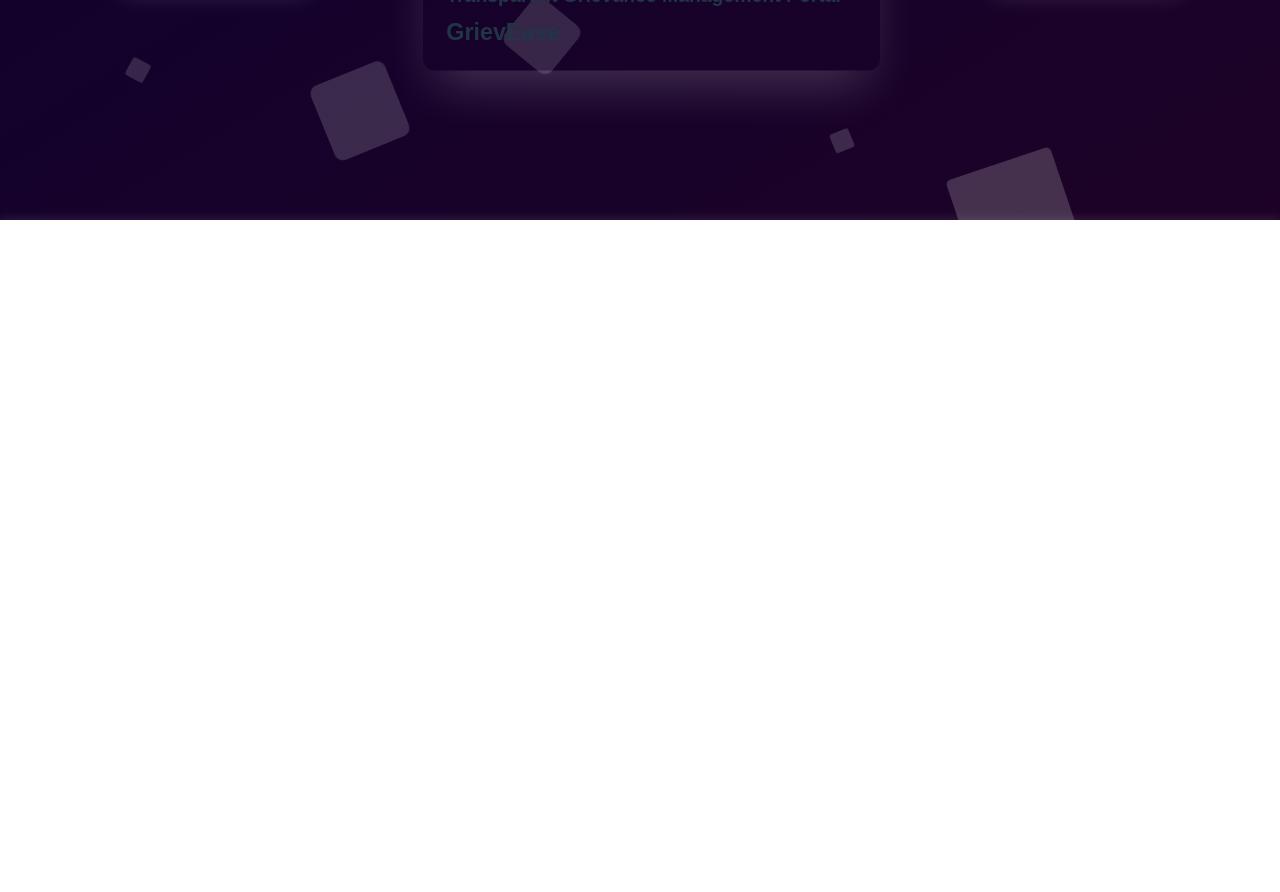
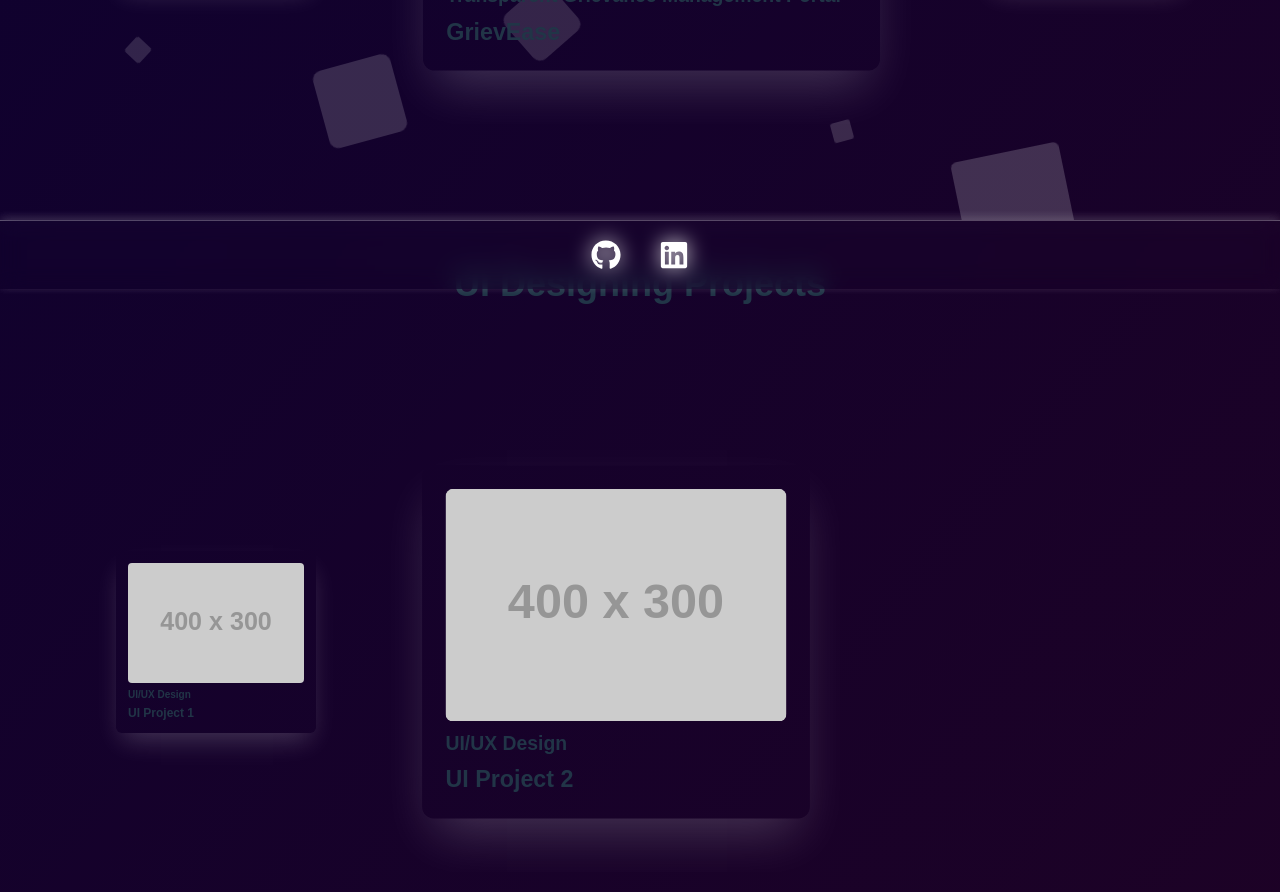
Before and after one commit to karangangwar341/vite-project, a React (Vite) app in the folder Portfolio/frontend/: page /work in a window 1280 px wide. Shown: the part 580-1472 px from the top of the page. Before the commit the page ends 800 px from the top, so only its background shows below. Built offline with nearby package versions, Linux system fonts and the light colour scheme.

Commit message:
updated work

```diff
--- a/Portfolio/frontend/index.html
+++ b/Portfolio/frontend/index.html
@@ -7,7 +7,7 @@
     <title>Vite + React</title>
   </head>
   <body>
-    <div class="area " >
+    <div class="area" >
       <ul class="circles">
               <li></li>
               <li></li>
--- a/Portfolio/frontend/src/Components/Aboutme.jsx
+++ b/Portfolio/frontend/src/Components/Aboutme.jsx
@@ -4,21 +4,22 @@ import { useInView } from "react-intersection-observer";
 import profilepic from '../assets/avatar.png'
 function SocialMediaLinks() {
   const links = [
-    { src: "https://cdn.builder.io/api/v1/image/assets/TEMP/903e55b0f26ec570e3c97c8f1b7278c859ddd373096f9c93941373e946649be5?apiKey=78edfb5432bb454ba45341ffa54eb21f&", alt: "Social media icon 1" },
-    { src: "https://cdn.builder.io/api/v1/image/assets/TEMP/c87bd3a295b8a052a0fab142dacfd27142825426fa87311b2f341dfe751bc0ea?apiKey=78edfb5432bb454ba45341ffa54eb21f&", alt: "Social media icon 2" },
-    { src: "https://cdn.builder.io/api/v1/image/assets/TEMP/23d2f7621fbe9a928459dd49735f03a515bffbfcbfd529b3dfea02f8ad7ebb37?apiKey=78edfb5432bb454ba45341ffa54eb21f&", alt: "Social media icon 3" },
+   { src: "https://cdn.builder.io/api/v1/image/assets/TEMP/ce7a5392200faa7795d7c982290d739a4ea5d3c612c145679fe027eef2dccb8a?apiKey=78edfb5432bb454ba45341ffa54eb21f&", alt: "Social Icon 1", url:"https://instagram.com/the_silent_boy_1101"  },
+      { src: "https://cdn.builder.io/api/v1/image/assets/TEMP/6ca41ebe800be25472bc5e9a4c5d34ecce6e4cf15a807a340e84a6d0744c9b80?apiKey=78edfb5432bb454ba45341ffa54eb21f&", alt: "Social Icon 3", url:"https://www.linkedin.com/in/karan-gangwar-59aa8b225/"  },
   ];
 
   return (
     <div className="flex gap-4 self-start">
       {links.map((link, index) => (
-        <img
+       <a href={link.url}>
+         <img
           key={index}
           loading="lazy"
           src={link.src}
           alt={link.alt}
           className="shrink-0 w-6 aspect-square"
         />
+       </a>
       ))}
     </div>
   );
--- a/Portfolio/frontend/src/Components/ContactForm.jsx
+++ b/Portfolio/frontend/src/Components/ContactForm.jsx
@@ -4,8 +4,9 @@ import { RiFileDownloadLine } from "react-icons/ri";
 import image from "../assets/contactphoto.png";
 import resume from "../assets/karan_resume.pdf";
 
-function SocialIcon({ src, alt }) {
-  return <img loading="lazy" src={src} alt={alt} className="shrink-0 aspect-square w-[50px]" />;
+function SocialIcon({ src, alt,url }) {
+  return <a href={url} className="hover:scale-105"> <img loading="lazy" src={src} alt={alt} className="shrink-0 aspect-square w-[50px]" />
+</a>
 }
 
 const ContactForm = ({ onClose }) => {
@@ -92,9 +93,8 @@ function MyComponent() {
   const [isContactFormOpen, setIsContactFormOpen] = React.useState(false);
 
   const socialIcons = [
-    { src: "https://cdn.builder.io/api/v1/image/assets/TEMP/ce7a5392200faa7795d7c982290d739a4ea5d3c612c145679fe027eef2dccb8a?apiKey=78edfb5432bb454ba45341ffa54eb21f&", alt: "Social Icon 1" },
-    { src: "https://cdn.builder.io/api/v1/image/assets/TEMP/e03b68453f190f1624fab80de8bb54383f14a188464fac80f33230d108d898db?apiKey=78edfb5432bb454ba45341ffa54eb21f&", alt: "Social Icon 2" },
-    { src: "https://cdn.builder.io/api/v1/image/assets/TEMP/6ca41ebe800be25472bc5e9a4c5d34ecce6e4cf15a807a340e84a6d0744c9b80?apiKey=78edfb5432bb454ba45341ffa54eb21f&", alt: "Social Icon 3" },
+    { src: "https://cdn.builder.io/api/v1/image/assets/TEMP/ce7a5392200faa7795d7c982290d739a4ea5d3c612c145679fe027eef2dccb8a?apiKey=78edfb5432bb454ba45341ffa54eb21f&", alt: "Social Icon 1", url:"https://instagram.com/the_silent_boy_1101"  },
+      { src: "https://cdn.builder.io/api/v1/image/assets/TEMP/6ca41ebe800be25472bc5e9a4c5d34ecce6e4cf15a807a340e84a6d0744c9b80?apiKey=78edfb5432bb454ba45341ffa54eb21f&", alt: "Social Icon 3", url:"https://www.linkedin.com/in/karan-gangwar-59aa8b225/"  },
   ];
 
   const handleOpenContactForm = () => {
@@ -119,7 +119,7 @@ function MyComponent() {
         </button>
         <section className="flex gap-5 justify-between mt-24 max-md:mt-10">
           {socialIcons.map((icon) => (
-            <SocialIcon key={icon.src} src={icon.src} alt={icon.alt} />
+            <SocialIcon key={icon.src} src={icon.src} alt={icon.alt} url={icon.url} />
           ))}
         </section>
       </main>
--- a/Portfolio/frontend/src/Components/Header.jsx
+++ b/Portfolio/frontend/src/Components/Header.jsx
@@ -2,7 +2,7 @@ import React, { useState, useEffect } from "react";
 import { Link, useLocation } from "react-router-dom";
 
 const buttons = [
-  { Name: "Home", Address: "/" },
+  { Name: "Home", Address: "/home" },
   { Name: "Works", Address: "/work" },
   { Name: "Contact", Address: "#contactForm" },
 ];
@@ -38,6 +38,10 @@ const Header = () => {
       // Navigate to home page and scroll to contact form
       window.location.href = "/home#contactForm";
     }
+  };
+  const handleHomeClick = () => {
+    window.location.href = "/home";
+    //window.location.reload();
   };
 
   const scrollToContactForm = () => {
@@ -86,8 +90,16 @@ const Header = () => {
                   to={element.Address}
                   className="text-white hover:text-gray-300"
                   onClick={
-                    element.Name === "Contact" ? handleContactClick : null
+                    () => {
+                      if (element.Name === "Contact") {
+                        handleContactClick();
+                      } else if (element.Name === "Home") {
+                        handleHomeClick();
+                      }
+                    }
                   }
+
+
                 >
                   <button className="rounded-full px-3 py-1 bg-white/0 hover:scale-110 transition-transform">
                     {element.Name}
--- a/Portfolio/frontend/src/Components/Home.jsx
+++ b/Portfolio/frontend/src/Components/Home.jsx
@@ -11,8 +11,9 @@ import Services from './Services'
 
 
 const Home = () => {
+
   return (
-    <div className=' bg-deep-purple bg- w-screen h-full '>
+    <div className=' bg-deep-purple w-screen h-full '>
       <style>
             {`
               ::-webkit-scrollbar {
--- /dev/null
+++ b/Portfolio/frontend/src/Components/UI.jsx
@@ -0,0 +1,189 @@
+import React, { useState, useEffect, useRef } from "react";
+import Header from "./Header";
+import Footer from "./Footer";
+import "./Ds.css";
+
+const items = [
+  {
+    id: 7,
+    title: "UI Project 1",
+    subtitle: "UI/UX Design",
+    description: "Description of UI Project 1",
+    figmaEmbedUrl: "https://www.figma.com/embed?embed_host=share&url=https%3A%2F%2Fwww.figma.com%2Fproto%2FFyGIW5UpIsPSxjSMROD1as%2FDSW-website%3Fpage-id%3D0%253A1%26node-id%3D1-2%26viewport%3D-430%252C-691%252C0.44%26t%3DDVf7XJOtcrRdmepf-1%26scaling%3Dscale-down%26starting-point-node-id%3D1%253A28",
+    timeline: [
+      { date: "2023-01-01", event: "Project Initiation" },
+      { date: "2023-02-01", event: "Wireframing" },
+      { date: "2023-03-01", event: "Design Prototyping" },
+      { date: "2023-04-01", event: "User Testing" },
+      { date: "2023-05-01", event: "Final Design Delivery" },
+    ],
+    images: ["https://via.placeholder.com/400x300.png?text=UI+Project+1+Image1"],
+  },
+  {
+    id: 8,
+    title: "UI Project 2",
+    subtitle: "UI/UX Design",
+    description: "Description of UI Project 2",
+    figmaEmbedUrl: "https://www.figma.com/embed?embed_host=share&url=https%3A%2F%2Fwww.figma.com%2Fproto%2FFyGIW5UpIsPSxjSMROD1as%2FDSW-website%3Fpage-id%3D0%253A1%26node-id%3D1-2%26viewport%3D-430%252C-691%252C0.44%26t%3DDVf7XJOtcrRdmepf-1%26scaling%3Dscale-down%26starting-point-node-id%3D1%253A28",
+    timeline: [
+      { date: "2023-06-01", event: "Project Initiation" },
+      { date: "2023-07-01", event: "Wireframing" },
+      { date: "2023-08-01", event: "Design Prototyping" },
+      { date: "2023-09-01", event: "User Testing" },
+      { date: "2023-10-01", event: "Final Design Delivery" },
+    ],
+    images: ["https://via.placeholder.com/400x300.png?text=UI+Project+2+Image1"],
+  },
+  // Add other project items similarly
+];
+
+const Work2 = () => {
+  const [selectedId, setSelectedId] = useState(null);
+  const [currentImageIndex, setCurrentImageIndex] = useState(0);
+
+  const totalImages = items.reduce(
+    (total, item) => total + item.images.length,
+    0
+  );
+
+  const containerRef = useRef(null);
+
+  useEffect(() => {
+    const timer = setInterval(() => {
+      setCurrentImageIndex((prevIndex) => (prevIndex + 1) % 2);
+    }, Math.random() * 30000);
+
+    return () => clearInterval(timer);
+  }, [selectedId, totalImages]);
+
+  const handlePrevImage = () => {
+    setCurrentImageIndex((prevIndex) =>
+      prevIndex > 0 ? prevIndex - 1 : totalImages - 1
+    );
+  };
+
+  const handleNextImage = () => {
+    setCurrentImageIndex((prevIndex) =>
+      prevIndex < totalImages - 1 ? prevIndex + 1 : 0
+    );
+  };
+
+  useEffect(() => {
+    const handleScroll = () => {
+      const container = containerRef.current;
+      const items = Array.from(container.children);
+      const center = container.scrollLeft + container.offsetWidth / 2;
+
+      items.forEach((item) => {
+        const distanceFromCenter = Math.abs(
+          item.offsetLeft + item.offsetWidth / 2 - center
+        );
+        const scale = Math.max(0.5, 1 - Math.min(0.5, distanceFromCenter / 700));
+        item.style.transform = `scale(${scale})`;
+      });
+    };
+
+    const container = containerRef.current;
+    const items = Array.from(container.children);
+    const center = container.scrollLeft + container.offsetWidth / 2;
+
+    items.forEach((item) => {
+      const distanceFromCenter = Math.abs(
+        item.offsetLeft + item.offsetWidth / 2 - center
+      );
+      const scale = Math.max(0.5, 1 - 2.2 * Math.min(0.5, distanceFromCenter / 1000));
+      item.style.transform = `scale(${scale})`;
+    });
+
+    container.addEventListener("scroll", handleScroll);
+    return () => container.removeEventListener("scroll", handleScroll);
+  }, []);
+
+  return (
+    <div className="bbbbb h-screen z-40 w-screen ">
+      <Header />
+      <h1 className="text-4xl mb-3 pt-24 flex items-center justify-center text-center font-semibold">
+        UI Designing Projects
+      </h1>
+      <main
+        style={{ height: "75vh", zIndex: 0 }}
+        className="mx-1 px-0 pt-24 h-full z-0 overflow-hidden"
+      >
+        <section className="mb-16 z-0 h-full overflow-y-auto">
+          <style>
+            {`
+              ::-webkit-scrollbar {
+                width: 0px; /* Safari and Chrome */
+              }
+              ::-webkit-scrollbar-thumb {
+                background: transparent;
+              }
+            `}
+          </style>
+
+          <div
+            ref={containerRef}
+            className="ml-3 flex overflow-x-scroll py-12 px-0 mx-0"
+            style={{ scrollbarWidth: "none", msOverflowStyle: "none" }}
+          >
+            {items.map((item) => (
+              <div
+                key={item.id}
+                className="p-6 z-0 shadow-2xl hover:shadow-white/40 rounded-xl shadow-white/20 cursor-pointer transition-all duration-200 ease-in-out transform hover:-translate-y-1 hover:scale-110 flex-shrink-0"
+                style={{ minWidth: "400px" }}
+                onClick={() => {
+                  setSelectedId(item.id);
+                  setCurrentImageIndex(0);
+                }}
+              >
+                <img
+                  src={item.images[currentImageIndex]}
+                  alt={item.title}
+                  className="w-full h-60 object-cover rounded-lg transition-all duration-300 ease-in-out"
+                />
+                <h5 className="text-xl font-semibold mt-2">{item.subtitle}</h5>
+                <h2 className="text-2xl font-bold mt-2">{item.title}</h2>
+              </div>
+            ))}
+          </div>
+        </section>
+
+        {selectedId && (
+          <div
+            className={`fixed backdrop-blur-lg inset-0 bg-black/70 flex items-center justify-center z-50 ${
+              selectedId ? "modal-fade-in" : "modal-fade-out"
+            }`}
+          >
+            <article className="flex-col w-full bg-white/20 backdrop:blur-2xl rounded-xl  md:w-1/2 md:h-3/4 shadow-lg p-8 mx-auto">
+              <iframe className="
+              w-full h-2/3"
+                style={{ border: "1px solid rgba(0, 0, 0, 0.1)" }}
+
+                src={items.find((item) => item.id === selectedId).figmaEmbedUrl}
+                allowFullScreen
+              ></iframe>
+              <h5 className="text-xl font-semibold mt-4">
+                {items.find((item) => item.id === selectedId).subtitle}
+              </h5>
+              <h2 className="text-2xl font-bold mt-2">
+                {items.find((item) => item.id === selectedId).title}
+              </h2>
+              <p className="mt-4">
+                {items.find((item) => item.id === selectedId).description}
+              </p>
+              <button
+                onClick={() => setSelectedId(null)}
+                className="mt-6 px-4 py-2 bg-red-600 text-white rounded-full shadow-lg hover:bg-red-700 focus:outline-none focus:ring-2 focus:ring-offset-2 focus:ring-red-400 absolute top-4 right-4"
+              >
+                Close
+              </button>
+            </article>
+          </div>
+        )}
+      </main>
+      <Footer />
+    </div>
+  );
+};
+
+export default Work2;
--- a/Portfolio/frontend/src/Components/Work.jsx
+++ b/Portfolio/frontend/src/Components/Work.jsx
@@ -2,21 +2,22 @@ import React, { useState, useEffect, useRef } from "react";
 
 import Header from "./Header";
 import Footer from "./Footer";
-import mzone1 from "../assets/mzone1.png"
-import mzone2 from "../assets/mzone2.png"
-import Grievease1 from "../assets/Grievease1.png"
-import Grievease2 from "../assets/Grievease2.png"
-import koinx1 from "../assets/koinx1.png"
-import koinx2 from "../assets/koinx2.png"
-import chatMitra1 from "../assets/Chatmitra1.png"
+import mzone1 from "../assets/mzone1.png";
+import mzone2 from "../assets/mzone2.png";
+import Grievease1 from "../assets/Grievease1.png";
+import Grievease2 from "../assets/Grievease2.png";
+import koinx1 from "../assets/koinx1.png";
+import koinx2 from "../assets/koinx2.png";
+import chatMitra1 from "../assets/Chatmitra1.png";
 
-import chatMitra2 from "../assets/Chatmitra2.png"
+import chatMitra2 from "../assets/Chatmitra2.png";
 
-import movie1 from "../assets/movie1.png"
+import movie1 from "../assets/movie1.png";
 
-import movie2 from "../assets/movie2.png"
+import movie2 from "../assets/movie2.png";
 
 import "./Ds.css";
+import Work2 from "./UI";
 const items = [
   {
     id: 1,
@@ -24,8 +25,7 @@ const items = [
     subtitle: "Revolutionary Music App",
     description:
       "Engineered Mzone, a groundbreaking music application, with Node.js backend, Firebase database, and React frontend. Designed sleek and intuitive UI using Figma, enhancing user engagement and satisfaction. About 60% people preferred Mzone over other players based on the visually appealing nature.",
-    images: [mzone1,mzone2
-      ],
+    images: [mzone1, mzone2],
   },
   {
     id: 2,
@@ -33,9 +33,7 @@ const items = [
     subtitle: "Transparent Grievance Management Portal",
     description:
       "Reduced the time to report a complaint by over 50%, now requiring less than 2 minutes to file a complaint. Crafted an intuitive and visually appealing UI using Figma, significantly enhancing user interaction and satisfaction. Played a pivotal role as Frontend Developer and UI Designer, ensuring seamless delivery of high-quality solutions.",
-    images: [
-      Grievease1,
-    Grievease2],
+    images: [Grievease1, Grievease2],
   },
   {
     id: 3,
@@ -54,8 +52,7 @@ const items = [
     subtitle: " Prediction",
     description:
       "This project involved creating a machine learning model to predict stock prices. The model was trained on historical data and achieved a high level of accuracy, providing valuable insights for stock traders.",
-    images: [
-     koinx1,koinx2  ],
+    images: [koinx1, koinx2],
   },
   {
     id: 5,
@@ -74,7 +71,6 @@ const items = [
     images: [movie1, movie2],
   },
 ];
-
 
 const Work = () => {
   const [selectedId, setSelectedId] = useState(null);
@@ -131,7 +127,10 @@ const Work = () => {
       const distanceFromCenter = Math.abs(
         item.offsetLeft + item.offsetWidth / 2 - center
       );
-      const scale = Math.max(0.5, 1 - 2.2*Math.min(0.5, distanceFromCenter / 1000));
+      const scale = Math.max(
+        0.5,
+        1 - 2.2 * Math.min(0.5, distanceFromCenter / 1000)
+      );
       item.style.transform = `scale(${scale})`;
     });
 
@@ -141,15 +140,14 @@ const Work = () => {
   }, []);
 
   return (
-    <div className=" bbbbbbbbbbbb h-screen z-40 w-screen bg-deep-purple">
+    <div className=" bbbbbbbbbbbb h-full z-40 w-screen bg-deep-purple">
       <Header />
 
       <h1 className="text-4xl mb-3 pt-24 flex items-center justify-center  text-center font-semibold ">
         Web Dev Projects
       </h1>
       <main
-        style={{ height: "75vh" , zIndex: 0
-         }}
+        style={{ height: "75vh", zIndex: 0 }}
         className=" mx-1 px-0 pt-24 h-full z-0 overflow-hidden"
       >
         <section className="mb-16  z-0 h-full overflow-y-auto">
@@ -241,6 +239,8 @@ const Work = () => {
         )}
       </main>
 
+      <Work2 />
+
       <Footer />
     </div>
   );
--- a/Portfolio/frontend/src/index.css
+++ b/Portfolio/frontend/src/index.css
@@ -101,6 +101,7 @@ body{
     background: -webkit-linear-gradient(to left, #8f94fb, #4e54c8);
     width: 100%;
     height:100vh;
+    position: flex;
 
 
 }
```
